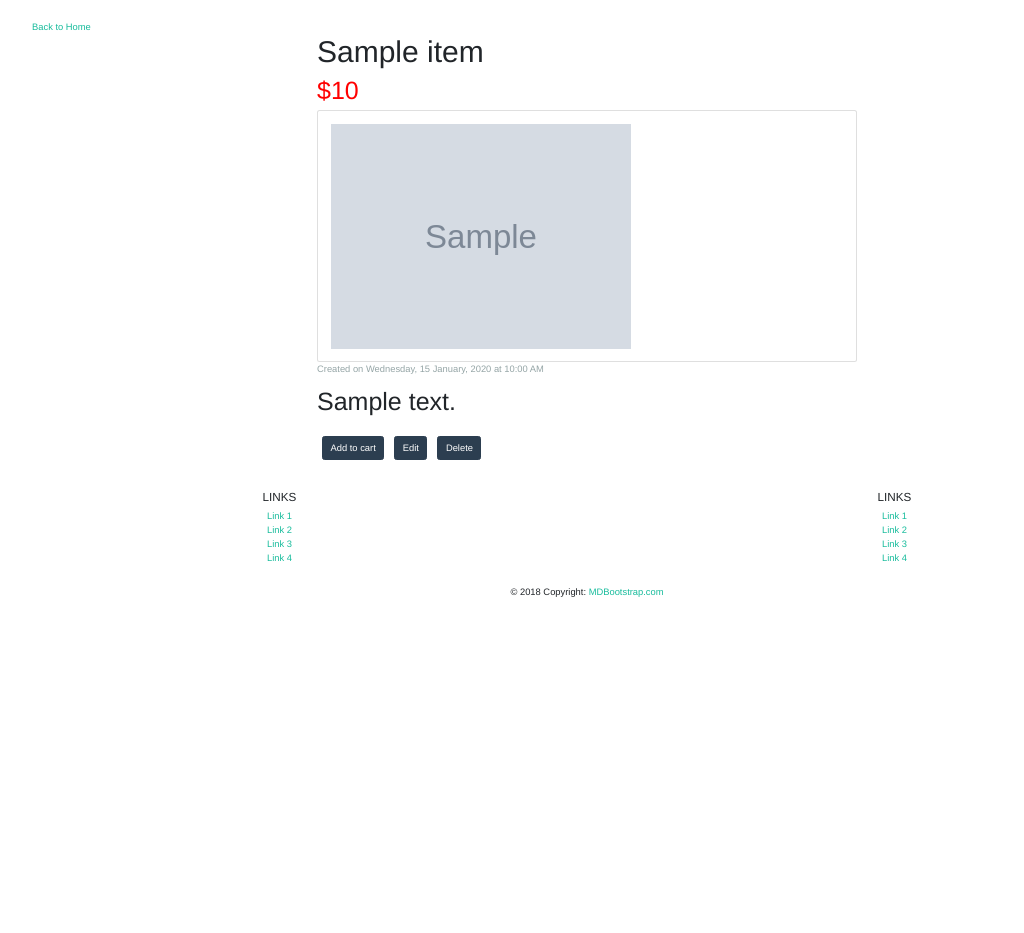
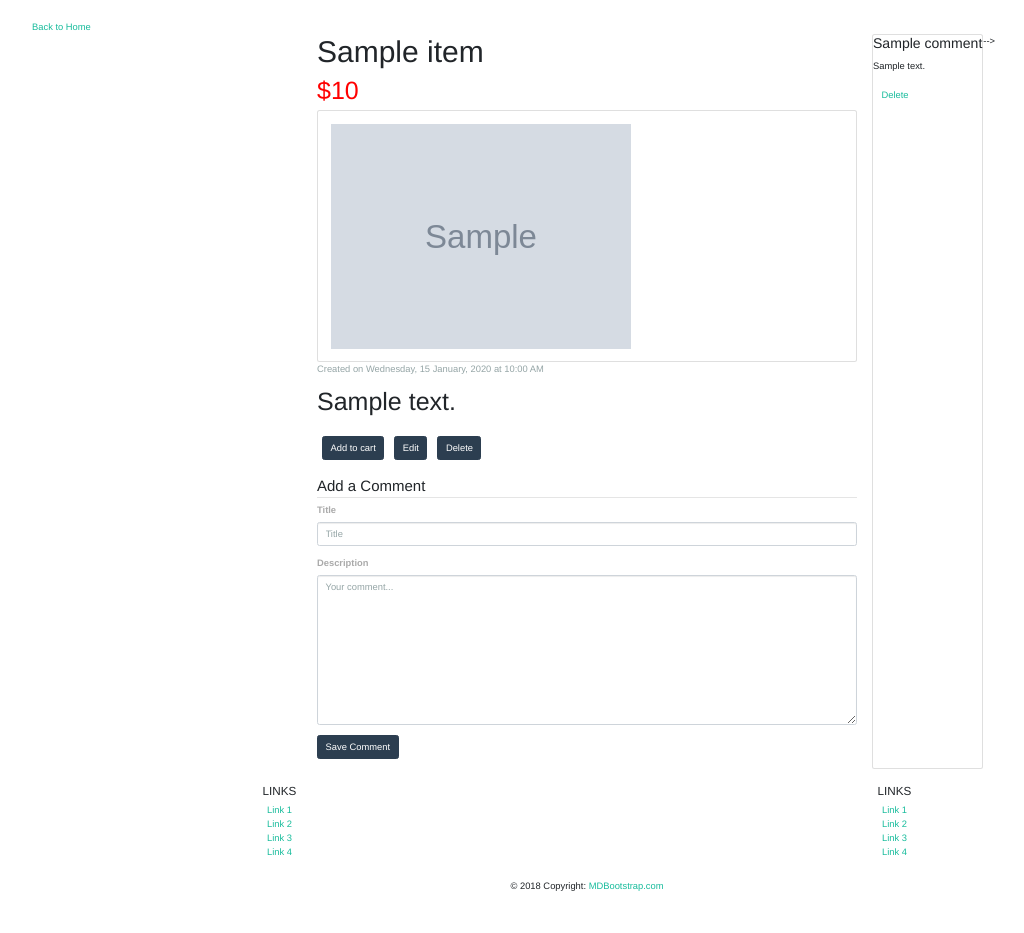
Before and after one commit to anbellouzi/hot-sauce-store, a Flask app: template templates/show_single_item.html in a window 1280 px wide. Shown: the part 72-1005 px from the top of the page, without its empty margins (48-1072 px from the left). Before the commit the page ends 669 px from the top, so only its background shows below. Run offline with Flask 2, Linux system fonts and the light colour scheme; the template is opened without the code that fills it: most values are stand-ins (such as "Sample title", 1, 10 or a date in 2020); grey boxes marked "Sample" are stand-in pictures; some libraries are stand-ins or nearby versions.

Commit message:
Added comment form

```diff
--- a/app.py
+++ b/app.py
@@ -10,8 +10,8 @@ client = MongoClient(host=f'{host}?retryWrites=false')
 db = client.get_default_database()
 items = db.hotsauce
 cart = db.cart
+comments = db.comments
 
-# comments = db.comments
 
 app = Flask(__name__)
 
@@ -57,15 +57,14 @@ def playlists_submit():
 def item_display(item_id):
     """Show a single playlist."""
     item = items.find_one({'_id': ObjectId(item_id)})
-    # playlist_comments = comments.find({'item_id': ObjectId(item_id)})
-    return render_template('show_single_item.html', items=item)
+    item_comments = comments.find({'item_id': ObjectId(item_id)})
+    return render_template('show_single_item.html', items=item, comments=item_comments)
 
 @app.route('/hotsauce/shop/item/shopping_cart/<item_id>', methods=['POST', 'GET'])
 @app.route('/shop/item/shopping_cart/<item_id>', methods=['POST', 'GET'])
 def add_shopping_cart(item_id):
     """Show a single playlist."""
     item = items.find_one({'_id': ObjectId(item_id)})
-    # item.update = ({'quantity': 1})
     cart.item = item
     cart.save(item)
     cart_items = cart.find()
@@ -112,25 +111,24 @@ def cart_delete(cart_id):
 
 
 #
-# @app.route('/playlists/comments', methods=['POST'])
+# @app.route('/item/comments', methods=['POST'])
 # def comments_new():
 #     """Submit a new comment."""
 #     comment = {
 #         'title': request.form.get('title'),
 #         'content': request.form.get('content'),
-#         'playlist_id': ObjectId(request.form.get('playlist_id'))
+#         'item_id': request.form.get('item_id')
 #     }
-#     print(comment)
 #     comment_id = comments.insert_one(comment).inserted_id
-#     return redirect(url_for('playlists_show', playlist_id=request.form.get('playlist_id')))
+#     return redirect(url_for('show_single_item', item_id=request.form.get('item_id')))
 #
-# @app.route('/playlists/comments/<comment_id>', methods=['POST'])
+# @app.route('/item/comments/<comment_id>', methods=['POST'])
 # def comments_delete(comment_id):
 #     """Action to delete a comment."""
 #     comment = comments.find_one({'_id': ObjectId(comment_id)})
 #     comments.delete_one({'_id': ObjectId(comment_id)})
-#     return redirect(url_for('playlists_show', playlist_id=comment.get('playlist_id')))
-
+#     return redirect(url_for('show_single_item', item_id=comment.get('item_id')))
+#
 
 
 
--- /dev/null
+++ b/templates/partials/comment.html
@@ -0,0 +1,12 @@
+<!-- templates/partials/comment.html -->
+
+<div class='card'>
+    <div class='card-block'>
+        <h4 class='card-title'>{{ comment.title }}</h4>
+        <p class='card-text'>{{ comment.content }}</p>
+        <!-- Delete link -->
+        <p><form method='POST' action='/playlists/comments/{{ comment._id }}'>
+            <button class='btn btn-link' type='submit'>Delete</button>
+        </form></p>
+    </div>
+</div>
--- /dev/null
+++ b/templates/partials/comment_form.html
@@ -0,0 +1,32 @@
+<!-- templates/partials/comment_form.html -->
+
+<form action='/item/comments' method='post'>
+  <input type='hidden' value='{{ item_id }}' name='item_id'/>
+    <fieldset>
+        <legend>Add a Comment</legend>
+        <!-- TITLE -->
+        <div class='form-group'>
+            <label for='comment-title'>Title</label><br>
+            <input class='form-control'
+                id='comment-title'
+                type='text'
+                name='title'
+                placeholder='Title'/>
+        </div>
+
+        <!-- DESCRIPTION -->
+        <div class='form-group'>
+            <label for='comment-content'>Description</label><br>
+            <textarea class='form-control'
+                id='comment-content'
+                name='content'
+                rows='10'
+                placeholder='Your comment...'></textarea>
+        </div>
+    </fieldset>
+
+    <!-- BUTTON -->
+    <div class='form-group'>
+        <button class='btn btn-primary' type='submit'>Save Comment</button>
+    </div>
+</form>
--- a/templates/show_single_item.html
+++ b/templates/show_single_item.html
@@ -40,12 +40,14 @@
           </li>
         </ul>
 
-
-
-
-
-
+        {% include 'partials/comment_form.html' %}
 
     </div>
+
+    <!-- Show Comments -->
+    <!-- {% for comment in comments %}
+        {% include 'partials/comment.html' %}
+    {% endfor %} -->
+
 </div>
 {% endblock %}
```
